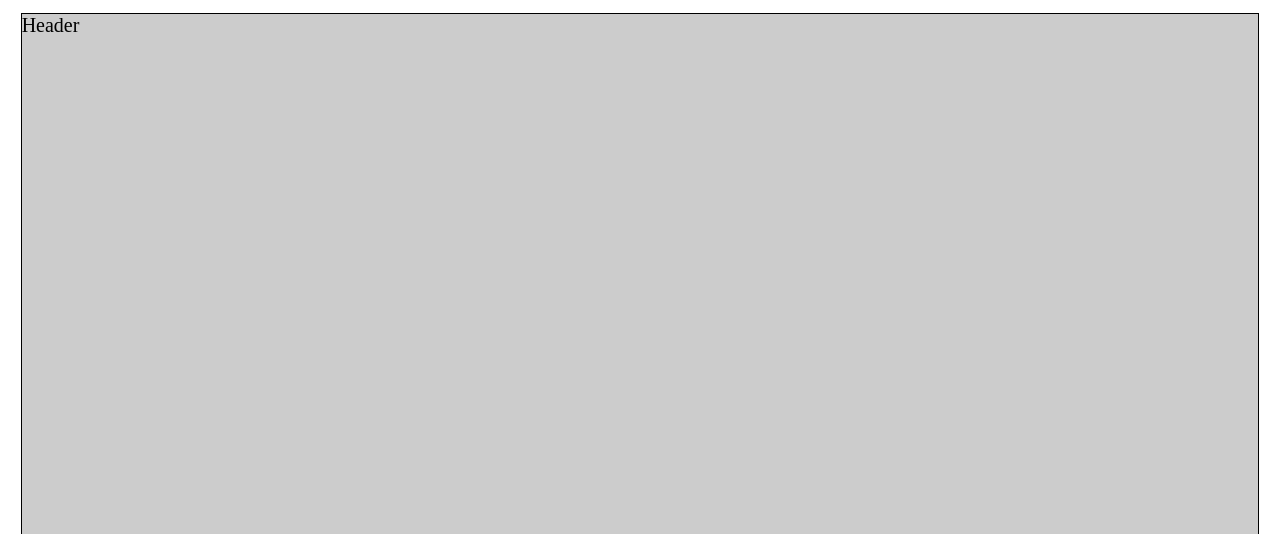
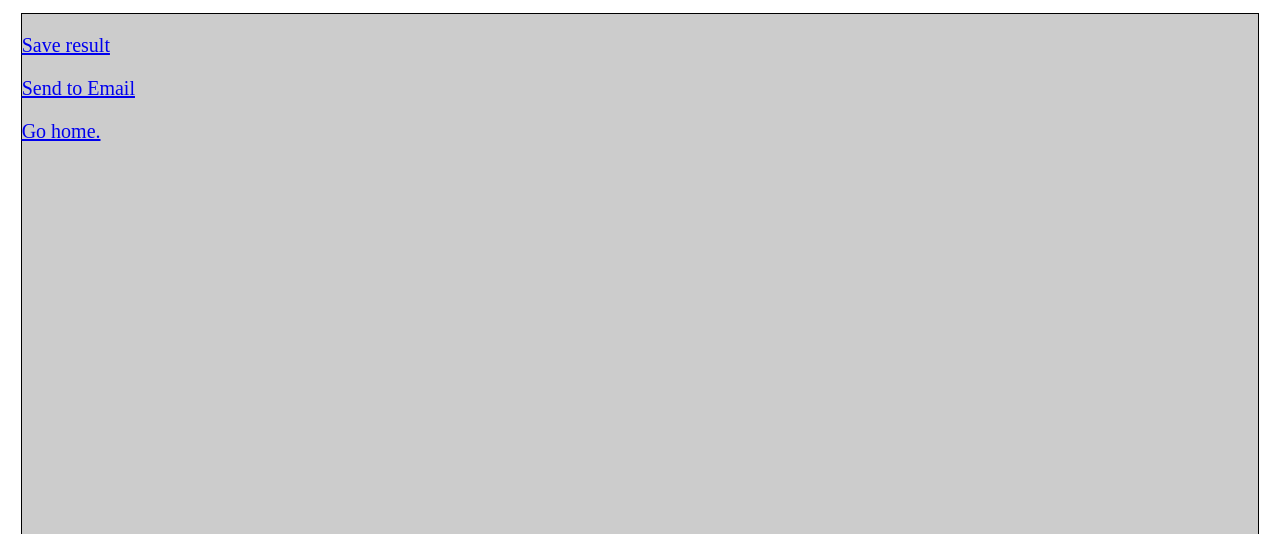
Before and after one commit to mydemorepo/demo_python_app, a Flask app: page /orders in a window 1280 px wide. Shown: the top 534 px of the page. Run offline with Flask 2, Linux system fonts and the light colour scheme; data comes from the database, SQL or seed files in the repository.

Commit message:
Added the option to save a file with the sampling result.

```diff
--- a/main.py
+++ b/main.py
@@ -3,6 +3,8 @@ from services.mysqldb import mysqldb
 from services.sqllitedb import sqllitedb
 from services.jsonbuilder import jsonbuilder
 from services.xmlbuilder import xmlbuilder
+from services.csvbuilder import csvbuilder
+import os
 
 app = Flask(__name__)
 
@@ -16,6 +18,7 @@ app = Flask(__name__)
 db = sqllitedb.SqlliteDb("sampledatabase.sqlite")
 jb = jsonbuilder.JsonBuilder()
 xb = xmlbuilder.XmlBuilder()
+csvb = csvbuilder.CsvFileBuilder()
 
 
 @app.route('/')
@@ -28,7 +31,7 @@ def index():
 def tables(table_name):
     tables_list = db.get_tables()
     table = db.get_result(f"SELECT * FROM {table_name}")
-    return render_template('tables.html', tables_list=tables_list, table=table)
+    return render_template('tables.html', tables_list=tables_list, table=table, table_name = table_name)
 
 
 @app.route('/api/json')
@@ -51,5 +54,15 @@ def xml_tables(table_name):
     return xb.get_xml(db.get_tables(), table_name, db.get_result(f"SELECT * FROM {table_name}"))
 
 
+@app.route('/download/<table_name>')
+def download(table_name):
+    csvb.get_csv(db.get_result(f"SELECT * FROM {table_name}"), table_name)
+    path = os.path.join(app.root_path, 'downloads', f'{table_name}.csv')
+    return send_file(path, as_attachment=True)
+
+@app.route('/sendemail/<table_name>')
+def send_email(table_name):
+    return f'<a href="/{table_name}">Email {table_name} done! Go home.</a>'
+
 if __name__ == '__main__':
     app.run(host="0.0.0.0", port=5000, debug=True)
--- a/templates/tables.html
+++ b/templates/tables.html
@@ -10,7 +10,17 @@
 	href="{{ url_for('static',filename='styles/main.css') }}" />
 </head>
 <body>
-	<div id="header">Header</div>
+	<div id="header">
+		<p>
+			<a href="/download/{{ table_name }}">Save result</a>
+		</p>
+		<p>
+			<a href="/sendemail/{{ table_name }}">Send to Email</a>
+		</p>
+		<p>
+			<a href="/">Go home.</a>
+		</p>
+	</div>
 	<div id="leftSidebar">
 		<h1>Tables</h1>
 		{% for table in tables_list %} {% for colum_name in table %}
```
Also changed, not shown: services/csvbuilder/csvbuilder.py (added, +11 -0 lines), services/csvbuilder/__init__.py (added).
